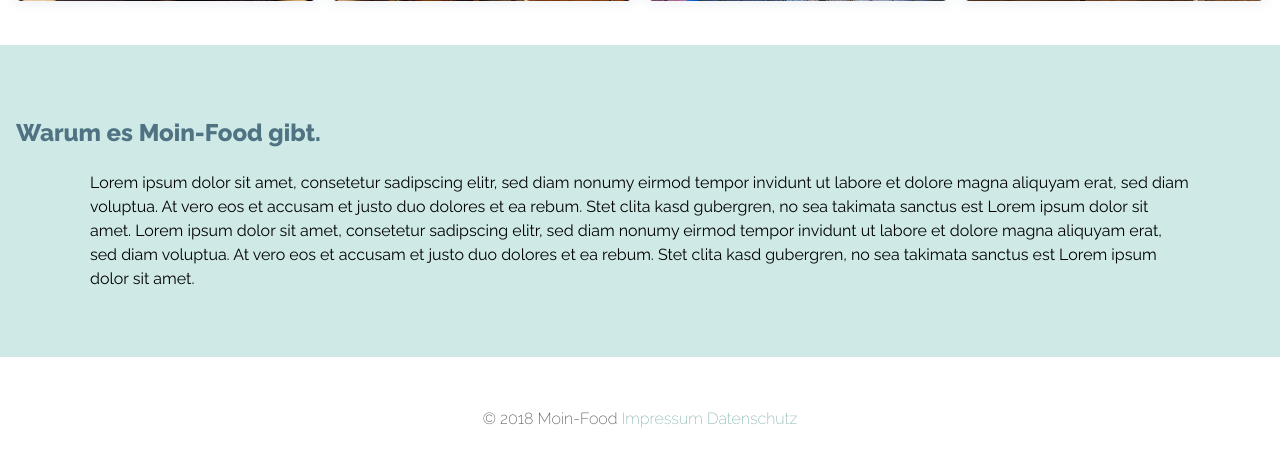
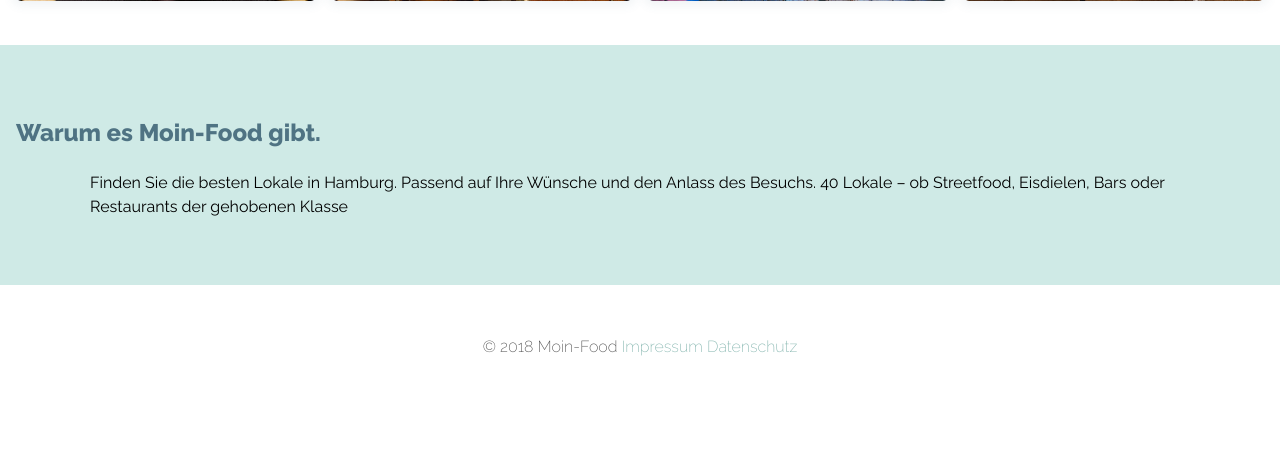
Before and after one commit to DerAndi92/Moin-Food, a Laravel app: page / in a window 1280 px wide. Shown: the part 1137-1588 px from the top of the page. After the commit the page ends 1493 px from the top, so only its background shows below. Run offline with Laravel 8, Linux system fonts and the light colour scheme; data comes from the database, SQL or seed files in the repository.

Commit message:
Logo und Text

```diff
--- a/resources/views/elements/about.blade.php
+++ b/resources/views/elements/about.blade.php
@@ -1,6 +1,6 @@
 <section id="about-us">
     <div class="container">
         <h2>Warum es Moin-Food gibt.</h2>
-        <p>Lorem ipsum dolor sit amet, consetetur sadipscing elitr, sed diam nonumy eirmod tempor invidunt ut labore et dolore magna aliquyam erat, sed diam voluptua. At vero eos et accusam et justo duo dolores et ea rebum. Stet clita kasd gubergren, no sea takimata sanctus est Lorem ipsum dolor sit amet. Lorem ipsum dolor sit amet, consetetur sadipscing elitr, sed diam nonumy eirmod tempor invidunt ut labore et dolore magna aliquyam erat, sed diam voluptua. At vero eos et accusam et justo duo dolores et ea rebum. Stet clita kasd gubergren, no sea takimata sanctus est Lorem ipsum dolor sit amet.</p>
+        <p>Finden Sie die besten Lokale in Hamburg. Passend auf Ihre Wünsche und den Anlass des Besuchs. 40 Lokale – ob Streetfood, Eisdielen, Bars oder Restaurants der gehobenen Klasse</p>
     </div>
 </section>
```
Also changed, not shown: public/images/Logo.png (deleted), public/images/template/logo-white.png.
